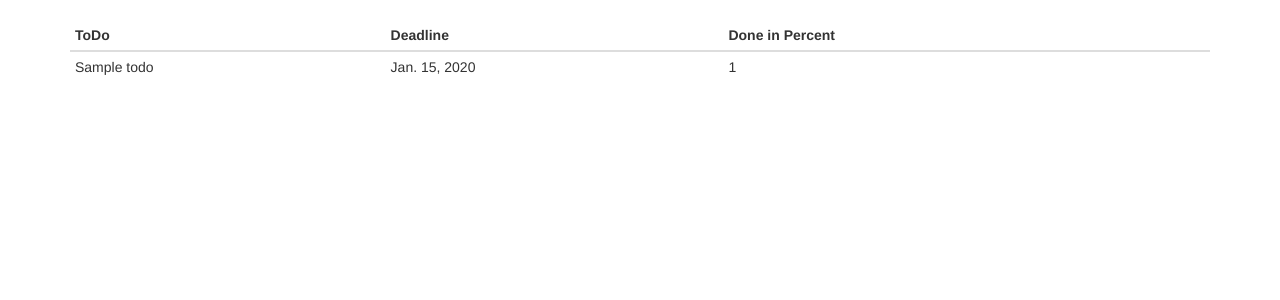
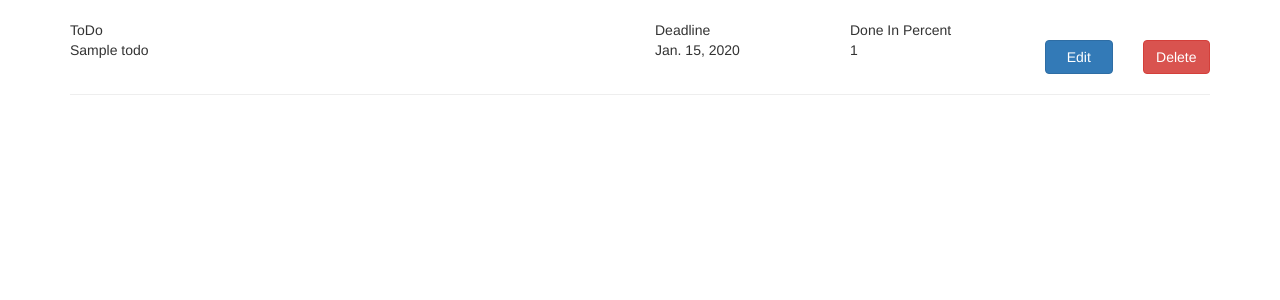
Before and after one commit to dyangcoding/EasyTodo, a Django app: page / in a window 1280 px wide. Shown: the part 52-352 px from the top of the page. Run offline with Django 3.2, Linux system fonts and the light colour scheme; tables that the repository leaves empty hold one stand-in row (values such as "Sample post"); some libraries are stand-ins or nearby versions.

Commit message:
change table to column

```diff
--- a/EasyTodoLib/templates/index.html
+++ b/EasyTodoLib/templates/index.html
@@ -1,40 +1,26 @@
 {% extends "base.html" %}
 
 {% block content %}
-    <div class="table-responsive">
-    <table class="table table-condensed table-hover">
-        <thead>
-        <tr>
-            <th>ToDo</th>
-            <th>Deadline</th>
-            <th>Done in Percent</th>
-            <th></th>
-            <th></th>
-        </tr>
-        </thead>
-        <tbody>
-
+    <div class="row">
+        <div class="col-xs-12 col-md-6 col-lg-6">ToDo</div>
+        <div class="col-xs-6 col-md-4 col-lg-2">Deadline</div>
+        <div class="col-xs-6 col-md-2 col-lg-2">Done In Percent</div>
 
         {% for todo in todos %}
-            <tr>
-                <td>{{ todo.title }}</td>
-                <td>{{ todo.deadline }}</td>
-                <td>{{ todo.done }}</td>
+            <div class="col-xs-12 col-md-6 col-lg-6">{{ todo.title }}</div>
+            <div class="col-xs-6 col-md-4 col-lg-2">{{ todo.deadline }}</div>
+            <div class="col-xs-6 col-md-2 col-lg-2">{{ todo.done }}</div>
 
-            </tr>
-
+            <div class="col-xs-6 col-sm-4 col-md-4 col-md-offset-4 col-lg-1 col-lg-offset-0">
+                <a class="btn btn-primary btn-block" href="">Edit</a>
+            </div>
+            <div class="col-xs-6 col-sm-4 col-md-4 col-lg-1 ">
+                <a class="btn btn-danger btn-block" href="">Delete</a>
+            </div>
         {% empty %}
-            <tr>
-                <td class="text-center" colspan="5">There are no todos yet.</td>
-            </tr>
-
-
-
+            <div class="col-xs-12 col-md-6 col-lg-6">There are no todos yet.</div>
         {% endfor %}
 
-
-        </tbody>
-    </table>
-
+    </div>
+    <hr/>
 {% endblock %}
-</div>
```
